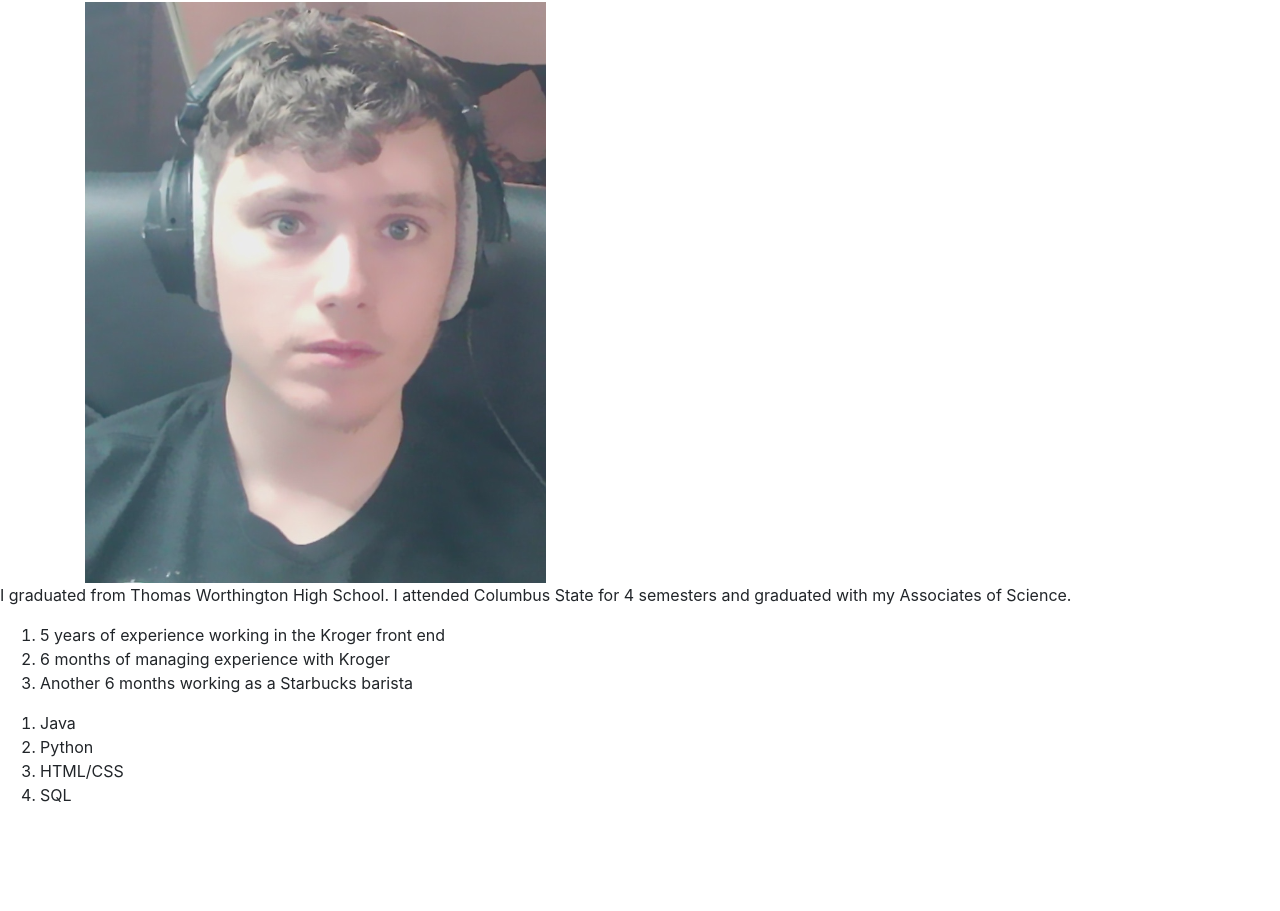
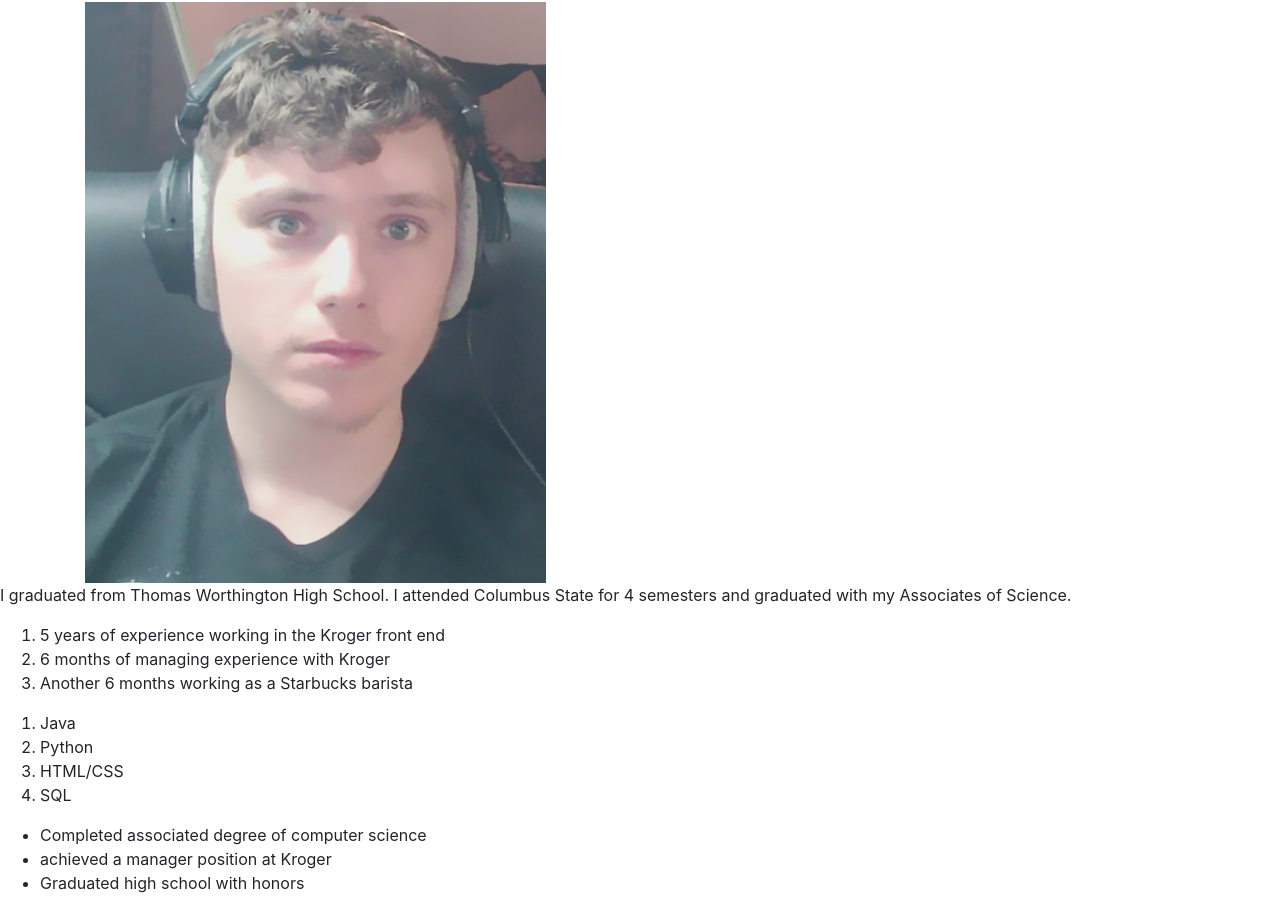
Before and after one commit to IT3049C-Lively-FA23/online-portfolio-Shnickelbob, a website: page index.html in a window 1280 px wide. Shown: the part 54-965 px from the top of the page. Before the commit the page ends 877 px from the top, so only its background shows below. Drawn offline with nearby package versions, Linux system fonts and the light colour scheme.

Commit message:
added Achievements section

```diff
--- a/index.html
+++ b/index.html
@@ -41,6 +41,13 @@
       <li>SQL</li>
     </ol>
   </div>
+  <div class="section" id="achievements">
+    <ul>
+      <li>Completed associated degree of computer science</li>
+      <li>achieved a manager position at Kroger</li>
+      <li>Graduated high school with honors</li>
+    </ul>
+  </div>
 
 
 
```
